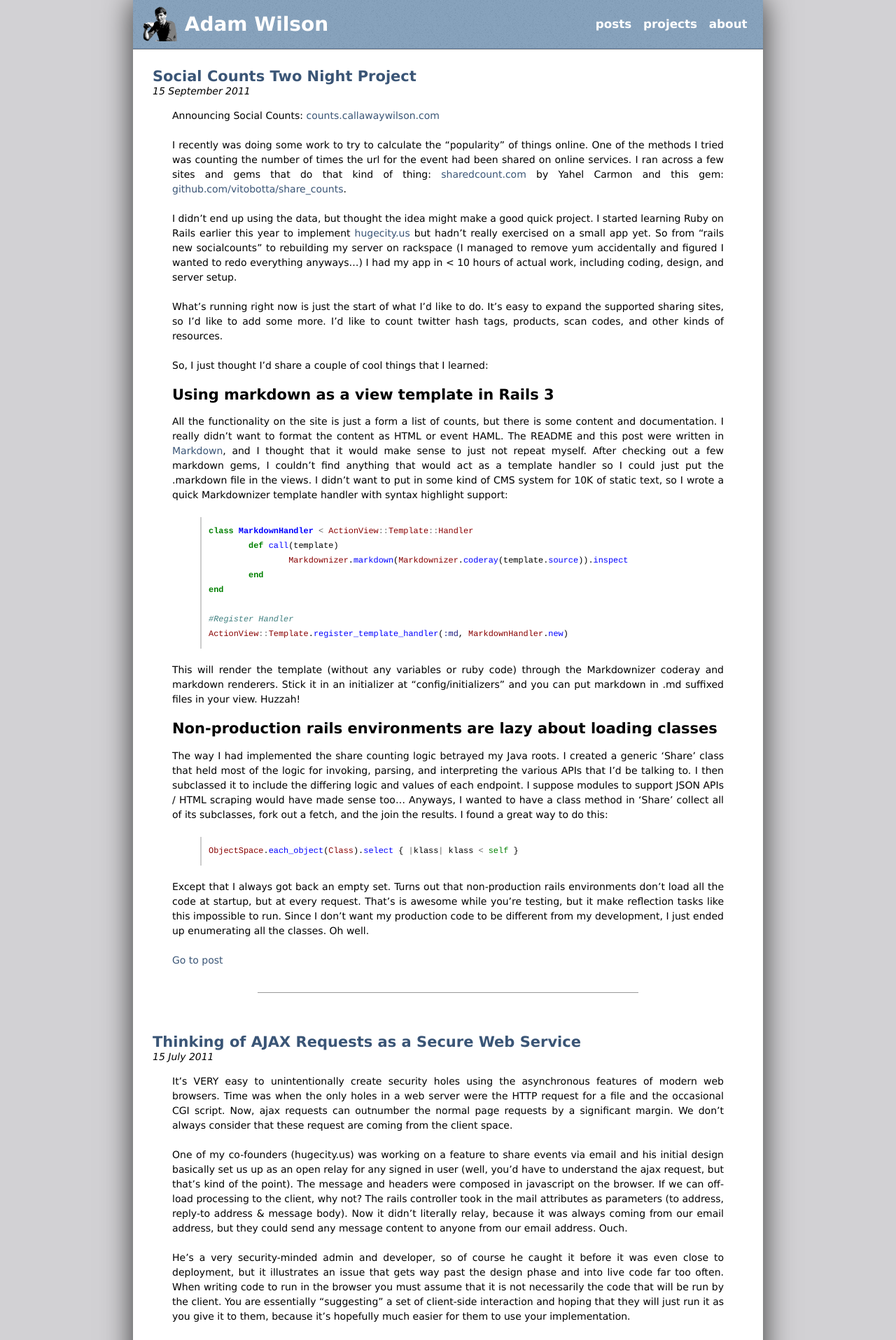
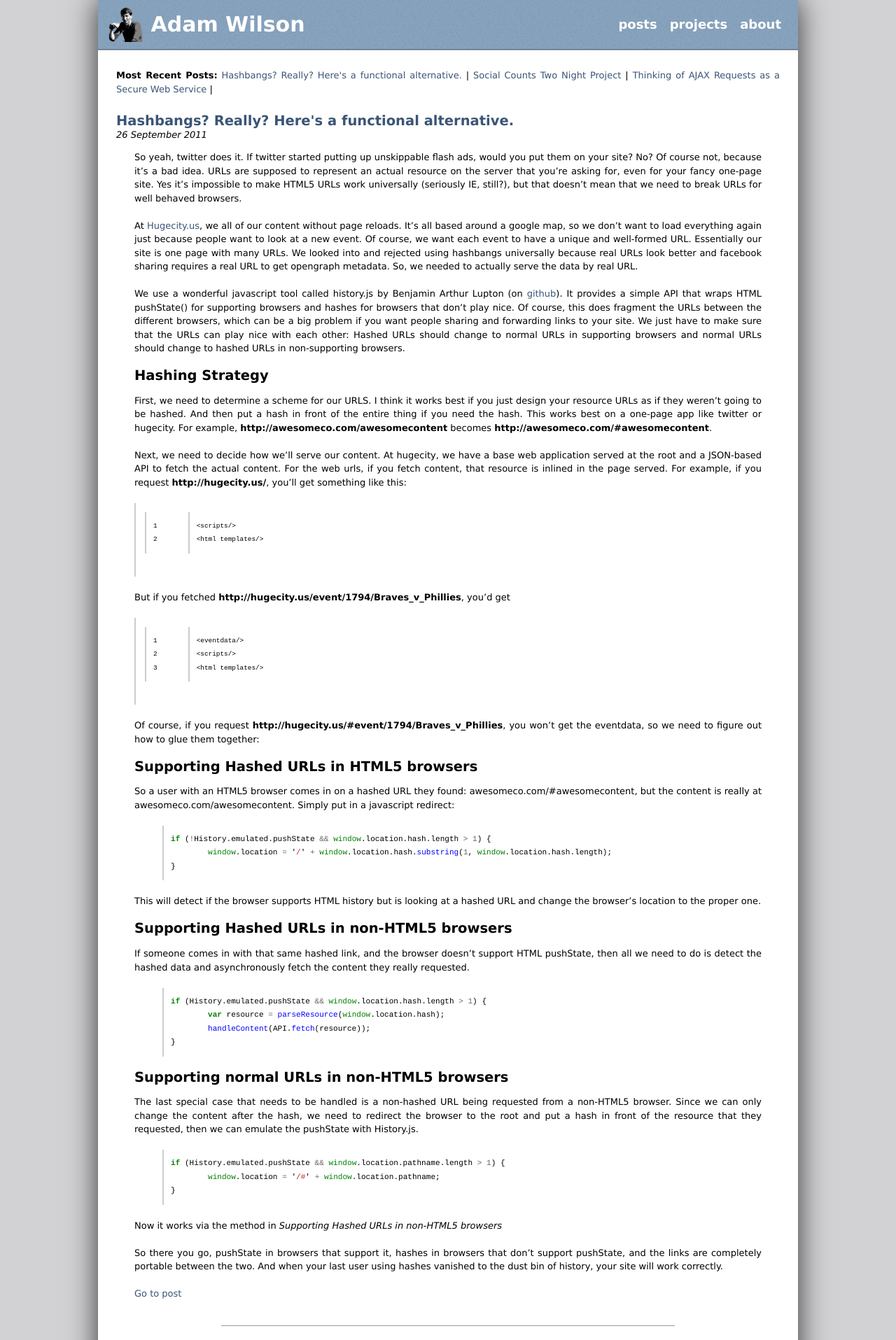
Before and after one commit to callawaywilson/callawaywilson.github.io, a Jekyll site: the page built from index.html, in a window 1280 px wide. Shown: the top 1915 px of the page at 70% size. Built offline with Jekyll 4.4.1, drawn with Linux system fonts in a browser that asks for light colours; Markdown is read by kramdown in place of the engine named in the settings; comment, search, counter and statistics services are not loaded.

Commit message:
Added Hashbangs post & updated default text size

```diff
--- /dev/null
+++ b/_posts/2011-9-26-Hashbangs?-Really?.markdown
@@ -0,0 +1,64 @@
+---
+layout: post
+title: Hashbangs? Really?  Here's a functional alternative.
+---
+
+So yeah, twitter does it.  If twitter started putting up unskippable flash ads, would you put them on your site?  No? Of course not, because it's a bad idea. URLs are supposed to represent an actual resource on the server that you're asking for, even for your fancy one-page site. Yes it's impossible to make HTML5 URLs work universally (seriously IE, still?), but that doesn't mean that we need to break URLs for well behaved browsers.
+
+At [Hugecity.us](http://hugecity.us), we all of our content without page reloads.  It's all based around a google map, so we don't want to load everything again just because people want to look at a new event.  Of course, we want each event to have a unique and well-formed URL.  Essentially our site is one page with many URLs.  We looked into and rejected using hashbangs universally because real URLs look better and facebook sharing requires a real URL to get opengraph metadata.  So, we needed to actually serve the data by real URL.
+
+We use a wonderful javascript tool called history.js by Benjamin Arthur Lupton (on [github](http://github.com)).  It provides a simple API that wraps HTML pushState() for supporting browsers and hashes for browsers that don't play nice.  Of course, this does fragment the URLs between the different browsers, which can be a big problem if you want people sharing and forwarding links to your site.  We just have to make sure that the URLs can play nice with each other: Hashed URLs should change to normal URLs in supporting browsers and normal URLs should change to hashed URLs in non-supporting browsers.
+
+## Hashing Strategy
+
+First, we need to determine a scheme for our URLS.  I think it works best if you just design your resource URLs as if they weren't going to be hashed.  And then put a hash in front of the entire thing if you need the hash.  This works best on a one-page app like twitter or hugecity.  For example, **http://awesomeco.com/awesomecontent** becomes **http://awesomeco.com/#awesomecontent**.
+
+Next, we need to decide how we'll serve our content.  At hugecity, we have a base web application served at the root and a JSON-based API to fetch the actual content.  For the web urls, if you fetch content, that resource is inlined in the page served.  For example, if you request **http://hugecity.us/**, you'll get something like this:
+
+	<scripts/>
+	<html templates/>
+
+But if you fetched **http://hugecity.us/event/1794/Braves_v_Phillies**, you'd get
+
+	<eventdata/>
+	<scripts/>
+	<html templates/>
+
+Of course, if you request **http://hugecity.us/#event/1794/Braves_v_Phillies**, you won't get the eventdata, so we need to figure out how to glue them together:
+
+## Supporting Hashed URLs in HTML5 browsers
+
+So a user with an HTML5 browser comes in on a hashed URL they found: awesomeco.com/#awesomecontent, but the content is really at awesomeco.com/awesomecontent. Simply put in a javascript redirect:
+
+{% highlight javascript %}
+if (!History.emulated.pushState && window.location.hash.length > 1) {
+	window.location = '/' + window.location.hash.substring(1, window.location.hash.length);
+}
+{% endhighlight %}
+
+This will detect if the browser supports HTML history but is looking at a hashed URL and change the browser's location to the proper one.
+
+## Supporting Hashed URLs in non-HTML5 browsers
+
+If someone comes in with that same hashed link, and the browser doesn't support HTML pushState, then all we need to do is detect the hashed data and asynchronously fetch the content they really requested.
+
+{% highlight javascript %}
+if (History.emulated.pushState && window.location.hash.length > 1) {
+	var resource = parseResource(window.location.hash);
+	handleContent(API.fetch(resource));
+}
+{% endhighlight %}
+
+## Supporting normal URLs in non-HTML5 browsers
+
+The last special case that needs to be handled is a non-hashed URL being requested from a non-HTML5 browser.  Since we can only change the content after the hash, we need to redirect the browser to the root and put a hash in front of the resource that they requested, then we can emulate the pushState with History.js.
+
+{% highlight javascript %}
+if (History.emulated.pushState && window.location.pathname.length > 1) {
+	window.location = '/#' + window.location.pathname;
+}
+{% endhighlight %}
+
+Now it works via the method in *Supporting Hashed URLs in non-HTML5 browsers*
+
+So there you go, pushState in browsers that support it, hashes in browsers that don't support pushState, and the links are completely portable between the two.  And when your last user using hashes vanished to the dust bin of history, your site will work correctly.
--- a/css/screen.css
+++ b/css/screen.css
@@ -1,11 +1,13 @@
 body {
 	background-color: #d2d1d4;
-	font: 14px 'Lucida Sans', 'Lucida Grande', 'Lucida Sans Unicode', Verdana, sans-serif;
+	font: 13px 'Lucida Sans', 'Lucida Grande', 'Lucida Sans Unicode', Verdana, sans-serif;
 	text-align: center;
 	text-align: justify;
-	width: 75%;
-	max-width: 900px;
+	width: 80%;
+	max-width: 1000px;
+	min-width: 700px;
 	margin: auto;
+	overflow-x: auto;
 	margin-bottom: 1em;
 	line-height: 1.5em;
 }
@@ -72,6 +74,7 @@ blockquote p {
 
 #header {
 	color: #fff;
+	font-size: 15px;
 	background: #819db9 url(../images/background-texture.png) repeat 0 0;
 	padding: 1em 1em 1em 1em;
 	border-bottom: solid 1px #5a7596;
@@ -144,6 +147,10 @@ ul.sitelinks {
 		text-shadow: 1px 1px 8px #3a5576;
 	}
 
+.recent_posts_header {
+	margin-bottom: 2em;
+}
+
 .rightinfo {
 	margin-left: 155px;
 	margin-bottom: 40px;
--- a/index.html
+++ b/index.html
@@ -3,6 +3,15 @@ layout: default
 title: Adam Wilson
 ---
 
+<div class="recent_posts_header">
+	<strong>Most Recent Posts:</strong>
+	{% for post in site.posts limit:5 %}
+	<a href="{{ post.url }}">{{ post.title }}</a>
+	|
+	{% endfor %}
+</div>
+
+<div>
 {% for post in site.posts limit:5 %}
 <h2 class="post_header"><a href="{{ post.url }}">{{ post.title }}</a></h2>
 <em class="post_date">{{ post.date | date_to_long_string }}</em>
@@ -12,6 +21,9 @@ title: Adam Wilson
 </div>
 <hr/>
 {% endfor %}
+</div>
+
+<div style="clear:both;">
 
 <script type="text/javascript">
     var disqus_shortname = 'callawaywilson';
```
